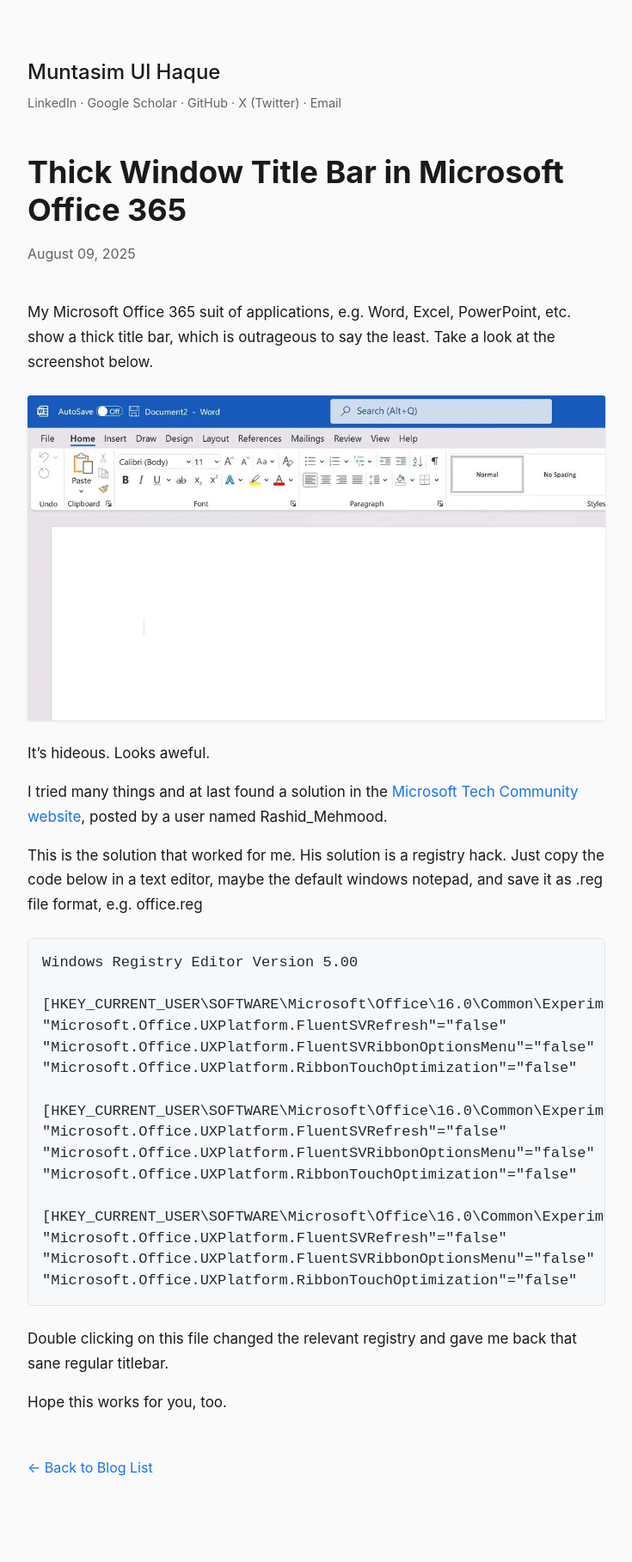
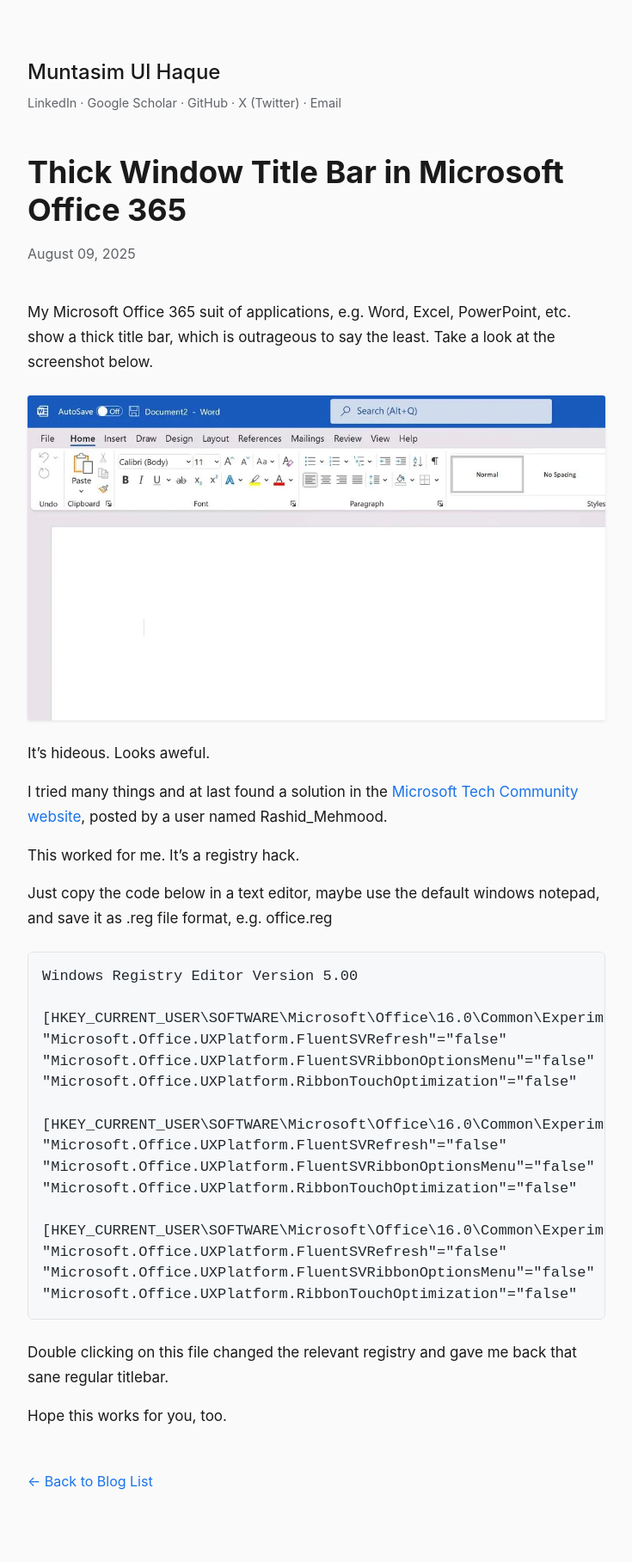
Before and after one commit to muntasimulhaque/muntasimulhaque.github.io, a Jekyll site: the page built from _posts/2025-08-09-thick-titlebar-office-applications.md, in a window 1280 px wide. Shown: the whole page at 86% size, without its empty margins (272-1007 px from the left). Built offline with Jekyll 4.4.1, drawn with Linux system fonts in a browser that asks for light colours.

Commit message:
Update 2025-08-09-thick-titlebar-office-applications.md

````diff
--- a/_posts/2025-08-09-thick-titlebar-office-applications.md
+++ b/_posts/2025-08-09-thick-titlebar-office-applications.md
@@ -12,7 +12,9 @@
 
 I tried many things and at last found a solution in the [Microsoft Tech Community website](https://techcommunity.microsoft.com/discussions/microsoft-365/thick-window-title-bar-in-office-365-applications/2980542/replies/4158320){:target="_blank"}, posted by a user named Rashid_Mehmood.
 
-This is the solution that worked for me. His solution is a registry hack. Just copy the code below in a text editor, maybe the default windows notepad, and save it as .reg file format, e.g. office.reg
+This worked for me. It's a registry hack.
+
+Just copy the code below in a text editor, maybe use the default windows notepad, and save it as .reg file format, e.g. office.reg
 
 ```
 Windows Registry Editor Version 5.00
````
